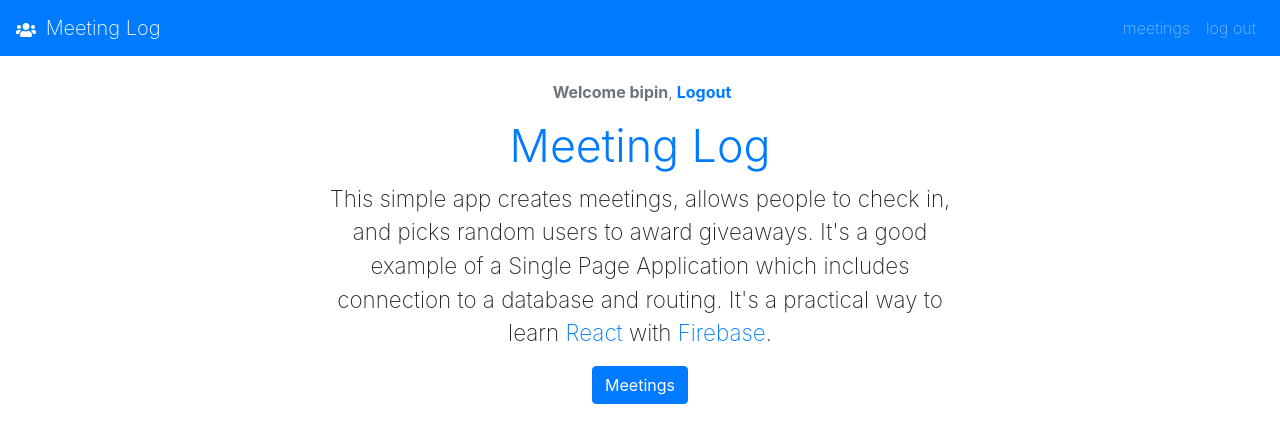
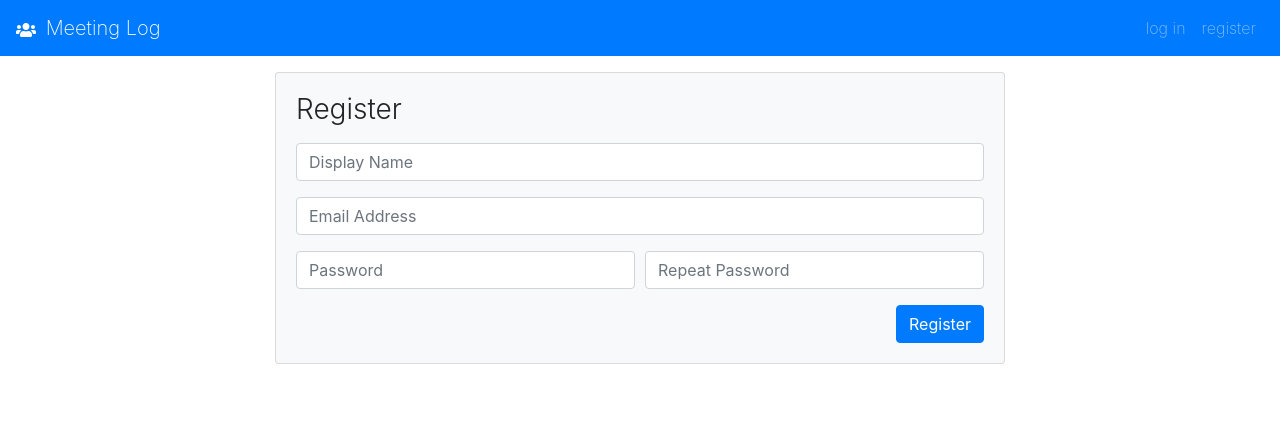
Before and after one commit to bmaha2/react-spa, a React (Create React App) app: page /register in a window 1280 px wide. Shown: the top 442 px of the page. Built offline with nearby package versions, Linux system fonts and the light colour scheme; no server answers; the database is empty.

Commit message:
adds firebase

```diff
--- a/package.json
+++ b/package.json
@@ -3,10 +3,12 @@
   "version": "0.1.0",
   "private": true,
   "dependencies": {
+    "@reach/router": "^1.3.4",
     "@testing-library/jest-dom": "^4.2.4",
     "@testing-library/react": "^9.5.0",
     "@testing-library/user-event": "^7.2.1",
     "bootstrap": "^4.5.2",
+    "firebase": "^7.20.0",
     "react": "^16.13.1",
     "react-dom": "^16.13.1",
     "react-icons": "^3.11.0",
--- a/src/App.js
+++ b/src/App.js
@@ -1,22 +1,45 @@
 import React, { Component } from "react";
+
+import {Router} from '@reach/router';
+
+import firebase from './FireBase'
 
 import Home from "./Home";
 import Navigation from "./Navigation";
 import Welcome from "./Welcome";
+import Login from "./Login";
+import Meetings from "./Meetings";
+import Register from "./Register"
 
 class App extends Component {
   constructor() {
     super();
     this.state = {
-      user: "bipin",
+      user: null,
     };
+  }
+
+  componentDidMount() {
+    const ref = firebase.database().ref('user');
+
+    ref.on('value', snapshot => {
+      let FBUser = snapshot.val();
+      this.setState({user: FBUser})
+    })
+
   }
   render() {
     return (
       <div>
         <Navigation user={this.state.user} />
         {this.state.user && <Welcome user={this.state.user} />}
-        <Home user={this.state.user} />
+        <Router>
+        <Home path = '/' user={this.state.user} />
+        <Login path= '/login' />
+        <Register path= '/register' />
+        <Meetings path= '/meetings' />
+
+        </Router>
       </div>
     );
   }
--- /dev/null
+++ b/src/FireBase.js
@@ -0,0 +1,22 @@
+import firebase from 'firebase/app';
+import 'firebase/database';
+import 'firebase/auth';
+
+
+
+const firebaseConfig = {
+    apiKey: "AIzaSyCk797fP0ialJjFMJgODI4IPkBeEfzr6ek",
+    authDomain: "react-spas-991ba.firebaseapp.com",
+    databaseURL: "https://react-spas-991ba.firebaseio.com",
+    projectId: "react-spas-991ba",
+    storageBucket: "react-spas-991ba.appspot.com",
+    messagingSenderId: "845322226077",
+    appId: "1:845322226077:web:e991428d48d599015e4774",
+    measurementId: "G-CJCJPBLFZ5"
+  };
+  // Initialize Firebase
+  firebase.initializeApp(firebaseConfig);
+
+  export const provider = new firebase.auth.GoogleAuthProvider();
+  export const auth = firebase.auth();
+  export default firebase;
--- a/src/Home.js
+++ b/src/Home.js
@@ -1,4 +1,5 @@
 import React, {Component} from 'react';
+import {Link} from '@reach/router';
 
 
 class Home extends Component {
@@ -32,19 +33,19 @@ class Home extends Component {
                 </p>
                 {user == null &&(
                   <span>
-                <a href="/register" class="btn btn-outline-primary mr-2">
+                <Link to="/register" class="btn btn-outline-primary mr-2">
                 Register
-              </a>
-              <a href="/login" class="btn btn-outline-primary mr-2">
+              </Link>
+              <Link to="/login" class="btn btn-outline-primary mr-2">
                 Log In
-              </a>
+              </Link>
               </span>
                 )}
 
           {user && (
-               <a href="/meetings" class="btn btn-primary">
+               <Link to="/meetings" class="btn btn-primary">
                Meetings
-             </a>
+             </Link>
           )}
 
               </div> {/* columns */}
--- /dev/null
+++ b/src/Login.js
@@ -0,0 +1,17 @@
+import React, { Component } from "react";
+
+class Login extends Component {
+  render() {
+
+
+    return (
+      <div className="text-center mt-4">
+        <h1 className = 'text-primary'>
+            Login
+        </h1>
+      </div>
+    );
+  }
+}
+
+export default Login;
--- /dev/null
+++ b/src/Meetings.js
@@ -0,0 +1,17 @@
+import React, { Component } from "react";
+
+class Meetings extends Component {
+  render() {
+
+
+    return (
+      <div className="text-center mt-4">
+        <h1 className = 'text-primary'>
+            Meetings
+        </h1>
+      </div>
+    );
+  }
+}
+
+export default Meetings;
--- a/src/Navigation.js
+++ b/src/Navigation.js
@@ -1,4 +1,7 @@
 import React, { Component } from "react";
+import {Link} from '@reach/router';
+
+
 import { FaUsers } from "react-icons/fa";
 
 class Navigation extends Component {
@@ -8,29 +11,29 @@ class Navigation extends Component {
     return (
       <nav className="site-nav family-sans navbar navbar-expand bg-primary navbar-dark higher">
         <div className="container-fluid">
-          <a href="/" className="navbar-brand">
+          <Link to="/" className="navbar-brand">
             <FaUsers className="mr-1"/> Meeting Log
-          </a>
+          </Link>
           <div className="navbar-nav ml-auto">
             {user && (
-              <a className="nav-item nav-link" href="/meetings">
+              <Link className="nav-item nav-link" to="/meetings">
                 meetings
-              </a>
+              </Link>
             )}
             {!user && (
-              <a className="nav-item nav-link" href="/login">
+              <Link className="nav-item nav-link" to="/login">
                 log in
-              </a>
+              </Link>
             )}
             {!user && (
-              <a className="nav-item nav-link" href="/register">
+              <Link className="nav-item nav-link" to="/register">
                 register
-              </a>
+              </Link>
             )}
             {user && (
-              <a className="nav-item nav-link" href="/login">
+              <Link className="nav-item nav-link" to="/login">
                 log out
-              </a>
+              </Link>
             )}
           </div>
         </div>
--- /dev/null
+++ b/src/Register.js
@@ -0,0 +1,110 @@
+import React, { Component } from "react";
+
+class Register extends Component {
+    constructor() {
+        super();
+        this.state = {
+            displayName: '',
+            email: '',
+            passOne:'',
+            passTwo: ''
+        }
+        this.handleChange = this.handleChange.bind(this)
+    }
+
+    handleChange(e) {
+        const itemName = e.target.name;
+        const itemValue = e.target.value;
+
+        this.setState({[itemName] : itemValue})
+    }
+
+
+  render() {
+
+
+    return (
+        <form className="mt-3">
+        <div className="container">
+          <div className="row justify-content-center">
+            <div className="col-lg-8">
+              <div className="card bg-light">
+                <div className="card-body">
+                  <h3 className="font-weight-light mb-3">Register</h3>
+                  <div className="form-row">
+                    <section className="col-sm-12 form-group">
+                      <label
+                        className="form-control-label sr-only"
+                        htmlFor="displayName"
+                      >
+                            Display Name
+                          </label>
+                      <input
+                        className="form-control"
+                        type="text"
+                        id="displayName"
+                        placeholder="Display Name"
+                        name="displayName"
+                        required
+                        value = {this.state.displayName}
+                        onChange = {this.handleChange}
+                      />
+                    </section>
+                  </div>
+                  <section className="form-group">
+                    <label
+                      className="form-control-label sr-only"
+                      htmlFor="email"
+                    >
+                      Email
+                    </label>
+                    <input
+                      className="form-control"
+                      type="email"
+                      id="email"
+                      placeholder="Email Address"
+                      required
+                      name="email"
+                      value = {this.state.email}
+                        onChange = {this.handleChange}
+                    />
+                  </section>
+                  <div className="form-row">
+                    <section className="col-sm-6 form-group">
+                      <input
+                        className="form-control"
+                        type="password"
+                        name="passOne"
+                        placeholder="Password"
+                        value = {this.state.passOne}
+                        onChange = {this.handleChange}
+                      />
+                    </section>
+                    <section className="col-sm-6 form-group">
+                      <input
+                        className="form-control"
+                        type="password"
+                        required
+                        name="passTwo"
+                        placeholder="Repeat Password"
+                        value = {this.state.passTwo}
+                        onChange = {this.handleChange}
+                      />
+                    </section>
+                  </div>
+                  <div className="form-group text-right mb-0">
+                    <button className="btn btn-primary" type="submit">
+                      Register
+                    </button>
+                  </div>
+                </div>
+              </div>
+            </div>
+          </div>
+        </div>
+      </form>
+    );
+  }
+}
+
+export default Register;
```
Also changed, not shown: 1 other file (tests, documents, lock files or other folders).
